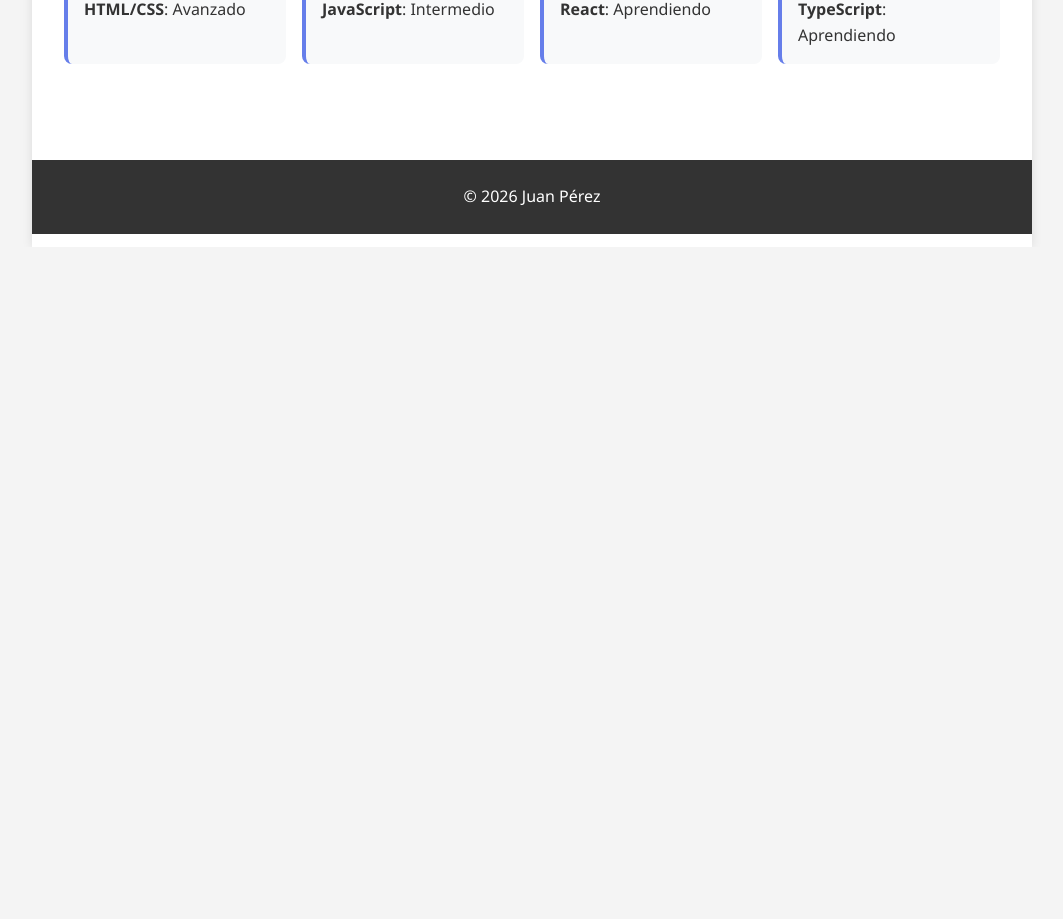
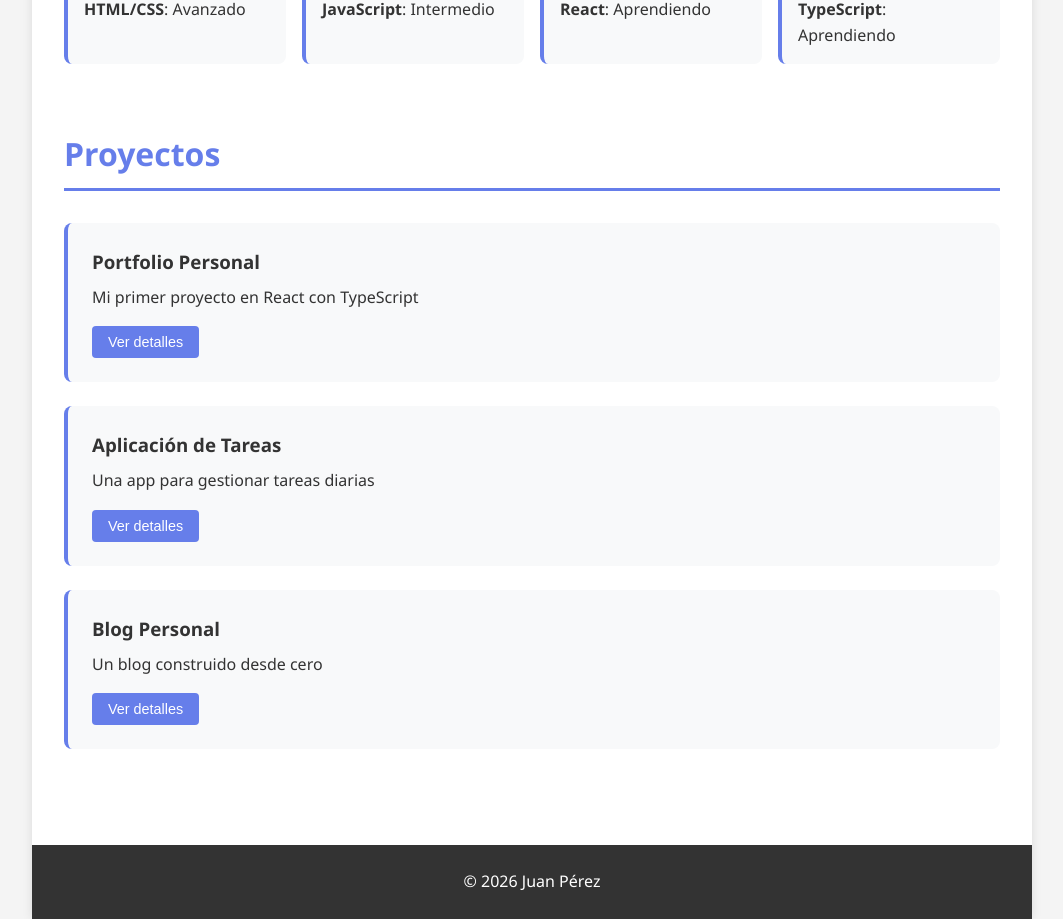
Before and after one commit to 9n-dev/my-portfolio, a React (Vite) app: page / in a window 1280 px wide. Shown: the part 553-1472 px from the top of the page, without its empty margins (108-1171 px from the left). Before the commit the page ends 800 px from the top, so only its background shows below. Built offline with nearby package versions, Linux system fonts and the light colour scheme.

Commit message:
Adding-projects

```diff
--- a/src/App.tsx
+++ b/src/App.tsx
@@ -2,6 +2,7 @@
 import Footer from './components/Footer'
 import About from './components/About'
 import Skills from './components/Skills'
+import Projects from './components/Projects'
 
 function App() {
   const mySkills = [
@@ -9,6 +10,29 @@
     { name: 'JavaScript', level: 'Intermedio' },
     { name: 'React', level: 'Aprendiendo' },
     { name: 'TypeScript', level: 'Aprendiendo' },
+  ]
+
+  const myProjects = [
+    {
+      id: 1,
+      title: 'Portfolio Personal',
+      description: 'Mi primer proyecto en React con TypeScript',
+      technologies: ['React', 'TypeScript', 'Vite', 'CSS'],
+      link: 'https://github.com/tuusuario/portfolio'
+    },
+    {
+      id: 2,
+      title: 'Aplicación de Tareas',
+      description: 'Una app para gestionar tareas diarias',
+      technologies: ['React', 'TypeScript', 'LocalStorage'],
+    },
+    {
+      id: 3,
+      title: 'Blog Personal',
+      description: 'Un blog construido desde cero',
+      technologies: ['HTML', 'CSS', 'JavaScript'],
+      link: 'https://miblog.com'
+    }
   ]
 
   return (
@@ -22,6 +46,8 @@
         />
 
         <Skills skills={mySkills} />
+
+        <Projects projects={myProjects} />  {/* ← Añadir */}
       </main>
 
       <Footer year={2026} name="Juan Pérez" />
--- /dev/null
+++ b/src/components/Projects.tsx
@@ -0,0 +1,61 @@
+import { useState } from 'react'
+import Section from './Section'
+
+interface Project {
+  id: number;
+  title: string;
+  description: string;
+  technologies: string[];
+  link?: string;
+}
+
+interface ProjectsProps {
+  projects: Project[];
+}
+
+function Projects({ projects }: ProjectsProps) {
+  const [expandedId, setExpandedId] = useState<number | null>(null)
+
+  const toggleProject = (id: number) => {
+    if (expandedId === id) {
+      setExpandedId(null)
+    } else {
+      setExpandedId(id)
+    }
+  }
+
+  return (
+    <Section title="Proyectos" id="projects">
+      <div className="projects-list">
+        {projects.map((project) => (
+          <div key={project.id} className="project-card">
+            <h3>{project.title}</h3>
+            <p>{project.description}</p>
+
+            <button onClick={() => toggleProject(project.id)}>
+              {expandedId === project.id ? 'Ocultar detalles' : 'Ver detalles'}
+            </button>
+
+            {expandedId === project.id && (
+              <div className="project-details">
+                <h4>Tecnologías utilizadas:</h4>
+                <ul>
+                  {project.technologies.map((tech) => (
+                    <li key={tech}>{tech}</li>
+                  ))}
+                </ul>
+                {project.link && (
+                  <a href={project.link} target="_blank" rel="noopener noreferrer">
+                    Ver proyecto →
+                  </a>
+                )}
+              </div>
+            )}
+          </div>
+        ))}
+      </div>
+    </Section>
+  )
+}
+
+export default Projects
--- a/src/index.css
+++ b/src/index.css
@@ -84,3 +84,96 @@
   padding: 1.5rem;
   margin-top: auto;
 }
+
+.projects-list {
+  display: flex;
+  flex-direction: column;
+  gap: 1.5rem;
+}
+
+.project-card {
+  background-color: #f8f9fa;
+  padding: 1.5rem;
+  border-radius: 8px;
+  border-left: 4px solid #667eea;
+  transition: transform 0.2s, box-shadow 0.2s;
+}
+
+.project-card:hover {
+  transform: translateY(-2px);
+  box-shadow: 0 4px 8px rgba(0, 0, 0, 0.1);
+}
+
+.project-card h3 {
+  color: #333;
+  margin-bottom: 0.5rem;
+}
+
+.project-card button {
+  background-color: #667eea;
+  color: white;
+  border: none;
+  padding: 0.5rem 1rem;
+  border-radius: 4px;
+  cursor: pointer;
+  margin-top: 1rem;
+  font-size: 0.9rem;
+  transition: background-color 0.2s;
+}
+
+.project-card button:hover {
+  background-color: #5568d3;
+}
+
+.project-details {
+  margin-top: 1rem;
+  padding-top: 1rem;
+  border-top: 2px solid #ddd;
+  animation: fadeIn 0.3s;
+}
+
+@keyframes fadeIn {
+  from {
+    opacity: 0;
+    transform: translateY(-10px);
+  }
+  to {
+    opacity: 1;
+    transform: translateY(0);
+  }
+}
+
+.project-details h4 {
+  color: #667eea;
+  margin-bottom: 0.5rem;
+  font-size: 1rem;
+}
+
+.project-details ul {
+  list-style: none;
+  display: flex;
+  flex-wrap: wrap;
+  gap: 0.5rem;
+  margin-bottom: 1rem;
+}
+
+.project-details li {
+  background-color: white;
+  padding: 0.3rem 0.8rem;
+  border-radius: 20px;
+  font-size: 0.85rem;
+  border: 1px solid #667eea;
+  color: #667eea;
+}
+
+.project-details a {
+  display: inline-block;
+  color: #667eea;
+  text-decoration: none;
+  font-weight: bold;
+  transition: color 0.2s;
+}
+
+.project-details a:hover {
+  color: #5568d3;
+}
```
